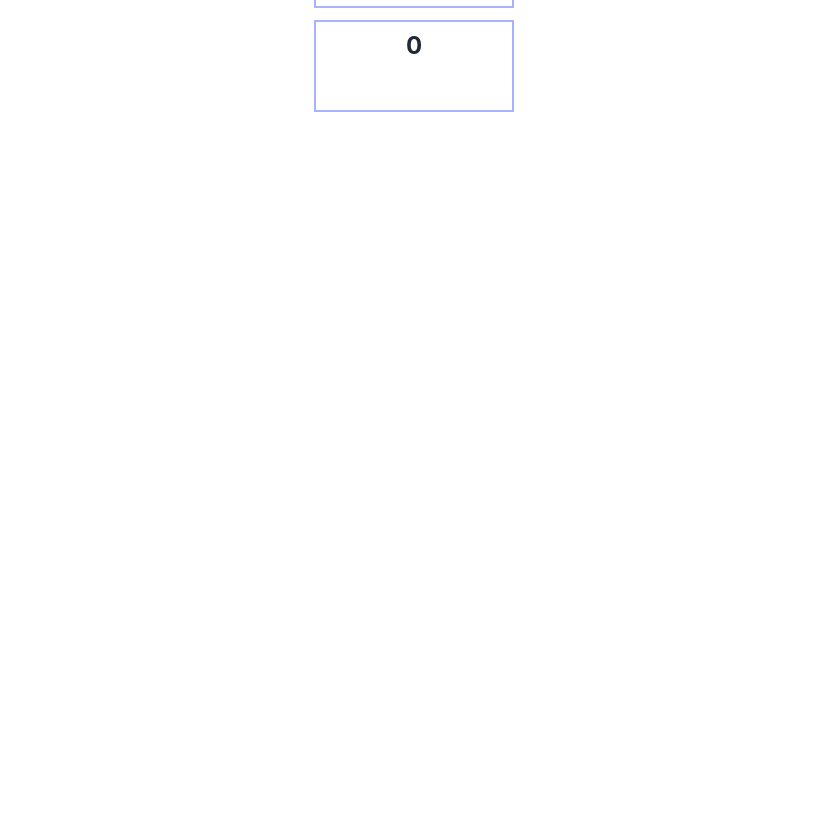
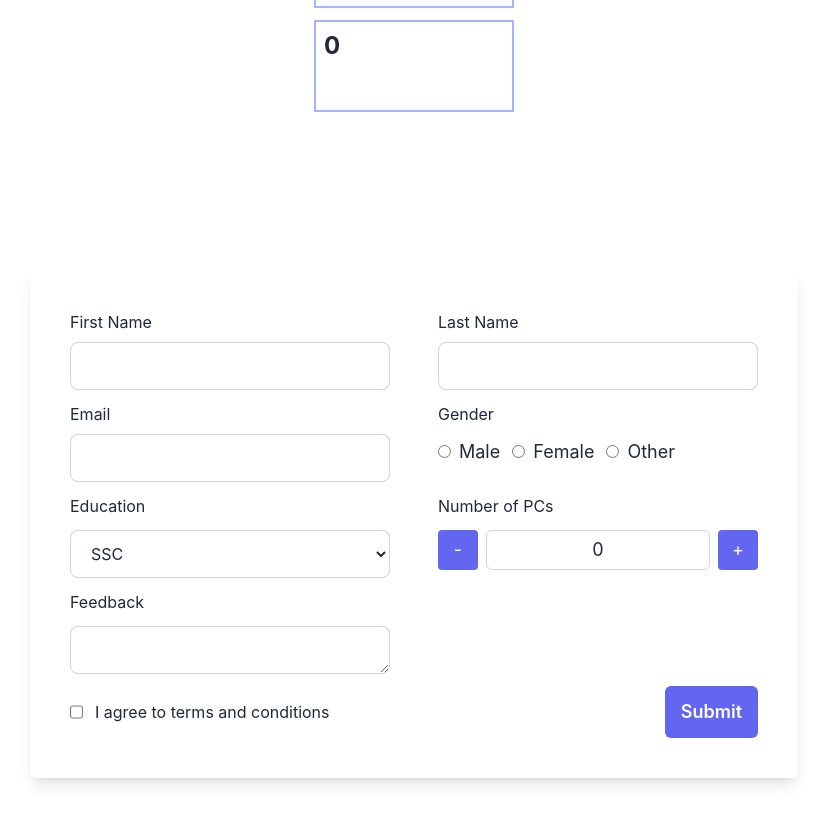
Before and after one commit to NAIMKHAN3/usereducer-redux, a React (Create React App) app: page / in a window 1280 px wide. Shown: the part 300-1124 px from the top of the page, without its empty margins (226-1053 px from the left). Before the commit the page ends 800 px from the top, so only its background shows below. Built offline with nearby package versions, Linux system fonts and the light colour scheme.

Commit message:
Long Form Added

```diff
--- a/src/App.js
+++ b/src/App.js
@@ -3,6 +3,7 @@
 import Home from './Home';
 import Perent from './Perent';
 import { createContext, useReducer } from 'react';
+import Form from './Form';
 
 
 export const UserContext = createContext();
@@ -26,9 +27,10 @@
   return (
 
     <UserContext.Provider value={{ state, dispatch }}>
-      <div className="App">
+      <div className="">
         <Home></Home>
         <Perent></Perent>
+        <Form></Form>
       </div>
     </UserContext.Provider>
 
--- /dev/null
+++ b/src/Form.js
@@ -0,0 +1,182 @@
+import React, { useReducer } from 'react';
+
+const Form = () => {
+
+    const initialState = {
+        firstName: "",
+        lastName: "",
+        email: "",
+        gender: "",
+        education: "",
+        quantity: 0,
+        feedback: "",
+        term: false,
+    };
+    const reducer = (state, action) => {
+        switch (action.type) {
+            case "INPUT":
+                return {
+                    ...state,
+                    [action.payload.name]: action.payload.value,
+                };
+            case "TOGGLE":
+                return {
+                    ...state,
+                    term: !state.term,
+                };
+            default:
+                return state;
+        }
+
+    }
+    const [state, dispatch] = useReducer(reducer, initialState)
+    const submit = (e) => {
+        e.preventDefault()
+    }
+    return (
+        <div className='h-screen w-screen flex justify-center items-center overflow-auto'>
+            <form
+                className='shadow-lg p-10 rounded-md flex flex-wrap gap-3 max-w-3xl justify-between'
+                onSubmit={submit}
+            >
+                <div className='flex flex-col w-full max-w-xs'>
+                    <label className='mb-2' htmlFor='firstName'>
+                        First Name
+                    </label>
+                    <input
+                        type='text'
+                        name='firstName'
+                        id='firstName'
+                        className='input input-bordered'
+                    />
+                </div>
+                <div className='flex flex-col w-full max-w-xs'>
+                    <label className='mb-2' htmlFor='lastName'>
+                        Last Name
+                    </label>
+                    <input
+                        type='text'
+                        name='lastName'
+                        id='lastName'
+                        className='input input-bordered'
+                    />
+                </div>
+                <div className='flex flex-col w-full max-w-xs'>
+                    <label className='mb-2' htmlFor='email'>
+                        Email
+                    </label>
+                    <input
+                        type='email'
+                        name='email'
+                        id='email'
+                        className='input input-bordered'
+                    />
+                </div>
+                <div className='flex flex-col w-full max-w-xs'>
+                    <h1 className='mb-3'>Gender</h1>
+                    <div className='flex gap-3'>
+                        <div>
+                            <input
+                                type='radio'
+                                id='male'
+                                name='gender'
+                                value='male'
+
+                            />
+                            <label className='ml-2 text-lg' for='male'>
+                                Male
+                            </label>
+                        </div>
+                        <div>
+                            <input
+                                type='radio'
+                                id='female'
+                                name='gender'
+                                value='female'
+
+                            />
+                            <label className='ml-2 text-lg' for='female'>
+                                Female
+                            </label>
+                        </div>
+                        <div>
+                            <input
+                                type='radio'
+                                id='other'
+                                name='gender'
+                                value='other'
+
+                            />
+                            <label className='ml-2 text-lg' for='other'>
+                                Other
+                            </label>
+                        </div>
+                    </div>
+                </div>
+                <div className='flex flex-col w-full max-w-xs'>
+                    <label className='mb-3' for='education'>
+                        Education
+                    </label>
+                    <select
+                        name='education'
+                        id='education'
+                        className='input input-bordered'
+                    >
+                        <option value='SSC'>SSC</option>
+                        <option value='HSC'>HSC</option>
+                        <option value='underGrad'>Under Graduate</option>
+                        <option value='graduate'>Graduate</option>
+                    </select>
+                </div>
+                <div className='flex flex-col w-full max-w-xs'>
+                    <label className='mb-3'>Number of PCs</label>
+                    <div className='flex justify-between items-center gap-2 '>
+                        <button className='bg-indigo-500 text-lg text-white rounded h-10 w-10 '>
+                            -
+                        </button>
+                        <div className='border flex-1 flex justify-center items-center h-10 rounded-md border-gray-300'>
+                            <span className='text-lg'>0</span>
+                        </div>
+                        <button className='bg-indigo-500 text-lg text-white rounded h-10 w-10'>
+                            +
+                        </button>
+                    </div>
+                </div>
+                <div className='flex flex-col w-full max-w-xs'>
+                    <label className='mb-3' for='feedback'>
+                        Feedback
+                    </label>
+                    <textarea
+                        name='feedback'
+                        id='feedback'
+                        cols='30'
+                        rows='4'
+                        className='input input-bordered'
+                    ></textarea>
+                </div>
+
+                <div className='flex justify-between items-center w-full'>
+                    <div className='flex  w-full max-w-xs'>
+                        <input
+                            className='mr-3'
+                            type='checkbox'
+                            name='term'
+                            id='terms'
+
+                        />
+                        <label for='terms'>I agree to terms and conditions</label>
+                    </div>
+                    <button
+                        className=' px-4 py-3 bg-indigo-500 rounded-md font-semibold text-white text-lg disabled:bg-gray-500'
+                        type='submit'
+
+                    >
+                        Submit
+                    </button>
+                </div>
+            </form>
+        </div>
+    );
+};
+
+export default Form;
```
